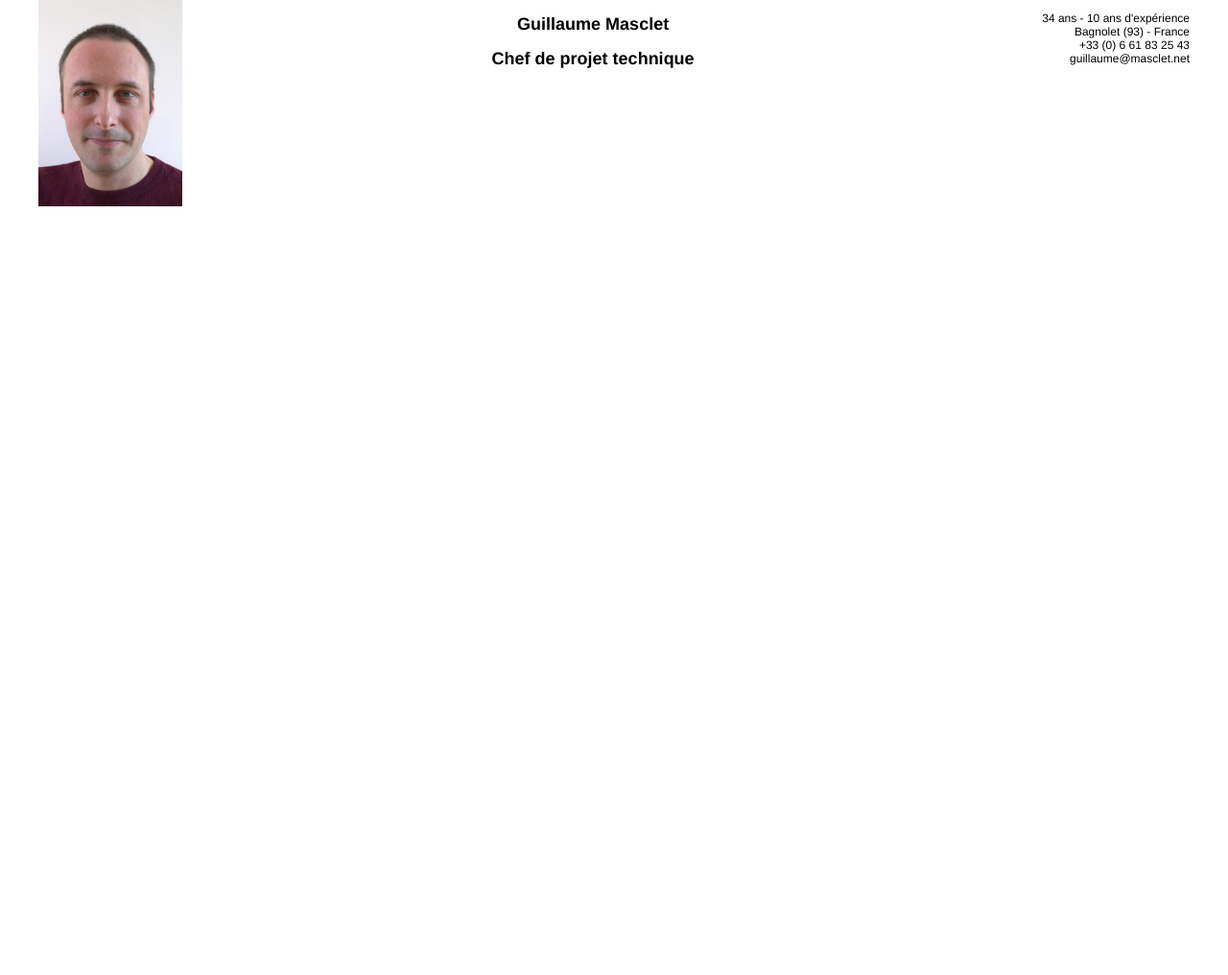
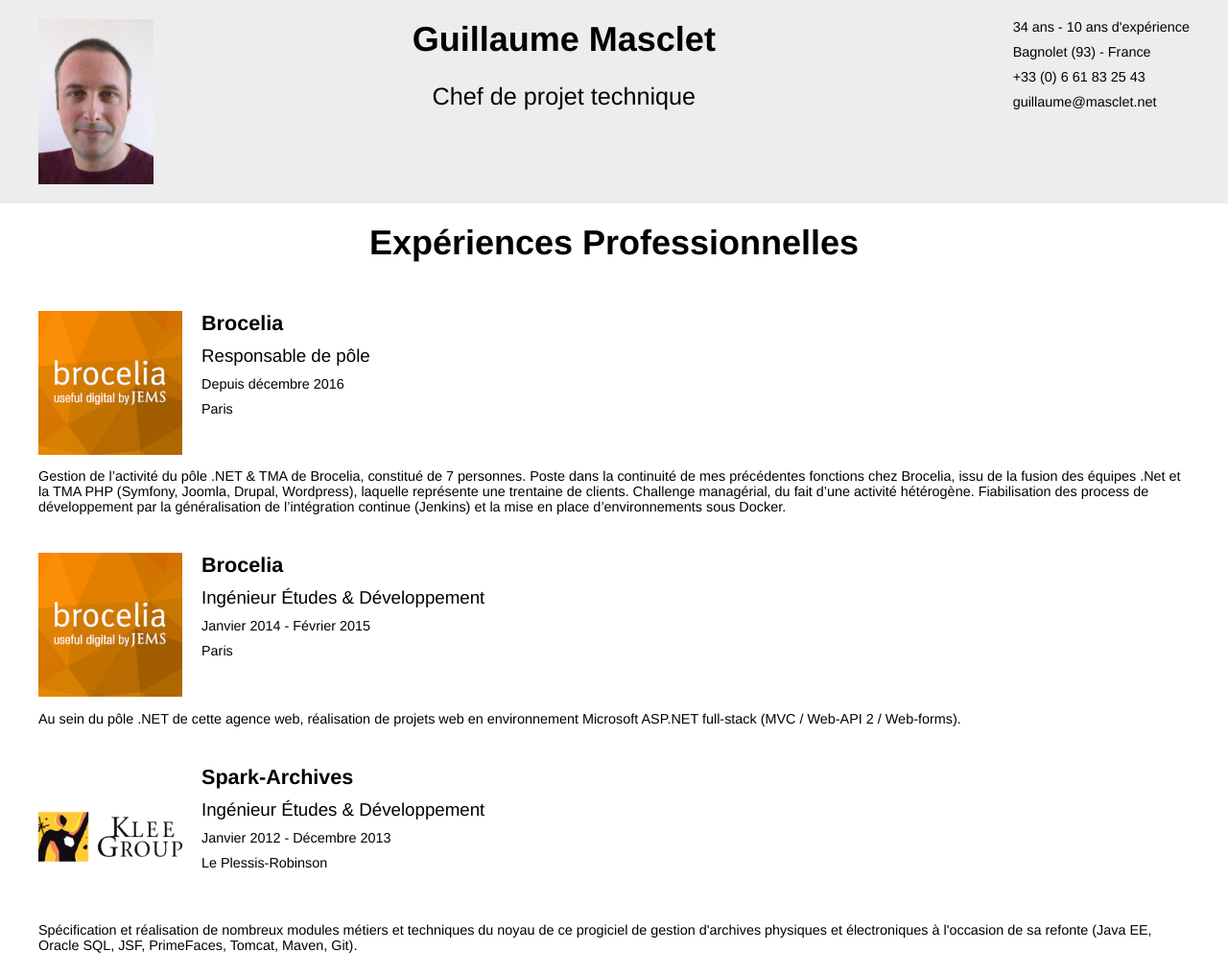
Before and after one commit to gmasclet/guillaume.masclet.net, a website: page src/index.html in a window 1280 px wide. Shown: the top 1016 px of the page at 96% size. Before the commit the page ends 800 px from the top, so only its background shows below. Drawn offline with nearby package versions, Linux system fonts and the light colour scheme; files that its build step writes are made by us from their sources.

Commit message:
Met en place la mise en forme générale

```diff
--- a/src/index.html
+++ b/src/index.html
@@ -1,26 +1,120 @@
 <!DOCTYPE html>
 <html>
+
 <head>
   <meta charset="utf-8">
   <title>Guillaume Masclet</title>
   <link rel="stylesheet" href="style.css">
 </head>
+
 <body>
   <header>
+    <div class="container">
       <img src="images/guillaume.jpg" alt="Guillaume Masclet" />
-      <section>
+      <div>
         <h1>Guillaume Masclet</h1>
-        <h2>Chef de projet technique</h2>
-      </section>
+        <div class="subtitle">Chef de projet technique</div>
+      </div>
       <ul>
-        <li><i class="fas fa-male"></i> 34 ans - 10 ans d'expérience</li>
-        <li><i class="fas fa-home"></i> Bagnolet (93) - France</li>
-        <li><i class="fas fa-phone-alt"></i> +33 (0) 6 61 83 25 43</li>
-        <li><i class="fas fa-envelope"></i> guillaume@masclet.net</li>
+        <li><i class="fas fa-fw fa-male"></i> 34 ans - 10 ans d'expérience</li>
+        <li><i class="fas fa-fw fa-home"></i> Bagnolet (93) - France</li>
+        <li><i class="fas fa-fw fa-phone-alt"></i> +33 (0) 6 61 83 25 43</li>
+        <li><i class="fas fa-fw fa-envelope"></i> guillaume@masclet.net</li>
       </ul>
+    </div>
   </header>
   <main>
+    <article>
+      <div class="container">
+        <h2>Expériences Professionnelles</h2>
 
+        <section>
+          <div class="section-title">
+            <img src="images/brocelia.jpg" alt="Brocelia" />
+            <div>
+              <h3>Brocelia</h3>
+              <div class="job-title">Responsable de pôle</div>
+              <div class="timespan"><i class="fas fa-fw fa-hourglass-half"></i> Depuis décembre 2016</div>
+              <div class="location"><i class="fas fa-fw fa-map-marker-alt"></i> Paris</div>
+            </div>
+          </div>
+
+          <p>
+            Gestion de l’activité du pôle .NET & TMA de Brocelia, constitué de 7 personnes. Poste dans la continuité de mes
+            précédentes fonctions chez Brocelia, issu de la fusion des équipes .Net et la TMA PHP (Symfony, Joomla, Drupal,
+            Wordpress), laquelle représente une trentaine de clients. Challenge managérial, du fait d’une activité
+            hétérogène. Fiabilisation des process de développement par la généralisation de l’intégration continue (Jenkins)
+            et la mise en place d’environnements sous Docker.
+          </p>
+        </section>
+
+        <section>
+          <div class="section-title">
+            <img src="images/brocelia.jpg" alt="Brocelia" />
+            <div>
+              <h3>Brocelia</h3>
+              <div class="job-title">Ingénieur Études & Développement</div>
+              <div class="timespan"><i class="fas fa-fw fa-hourglass-half"></i> Janvier 2014 - Février 2015</div>
+              <div class="location"><i class="fas fa-fw fa-map-marker-alt"></i> Paris</div>
+            </div>
+          </div>
+
+          <p>
+            Au sein du pôle .NET de cette agence web, réalisation de projets web en environnement Microsoft
+            ASP.NET full-stack (MVC / Web-API 2 / Web-forms).
+          </p>
+        </section>
+
+        <section>
+          <div class="section-title">
+            <img src="images/klee.png" alt="Klee Group" />
+            <div>
+              <h3>Spark-Archives</h3>
+              <div class="job-title">Ingénieur Études & Développement</div>
+              <div class="timespan"><i class="fas fa-fw fa-hourglass-half"></i> Janvier 2012 - Décembre 2013</div>
+              <div class="location"><i class="fas fa-fw fa-map-marker-alt"></i> Le Plessis-Robinson</div>
+            </div>
+          </div>
+
+          <p>
+            Spécification et réalisation de nombreux modules métiers et techniques du noyau de ce progiciel de gestion
+            d'archives physiques et électroniques à l'occasion de sa refonte (Java EE, Oracle SQL, JSF, PrimeFaces, Tomcat,
+            Maven, Git).
+          </p>
+        </section>
+      </div>
+    </article>
+
+    <article>
+      <div class="container">
+        <h2>Formation</h2>
+
+        <section>
+          <div class="section-title">
+            <img src="images/telecom.jpg" alt="Telecom ParisTech" />
+            <div>
+              <h3>Télécom ParisTech</h3>
+              <div class="job-title">Mastère Spécialisé Ingénierie du Logiciel</div>
+              <div class="timespan"><i class="fas fa-fw fa-hourglass-half"></i> 2010 - 2011</div>
+              <div class="location"><i class="fas fa-fw fa-map-marker-alt"></i> Paris</div>
+            </div>
+          </div>
+        </section>
+
+        <section>
+          <div class="section-title">
+            <img src="images/arts-et-metiers.jpg" alt="Arts et Métiers ParisTech" />
+            <div>
+              <h3>Arts et Métiers ParisTech</h3>
+              <div class="job-title">Ingénieur ENSAM</div>
+              <div class="timespan"><i class="fas fa-fw fa-hourglass-half"></i> 2007 - 2010</div>
+              <div class="location"><i class="fas fa-fw fa-map-marker-alt"></i> Lille, Paris</div>
+            </div>
+          </div>
+        </section>
+      </div>
+    </article>
   </main>
 </body>
+
 </html>
--- a/src/scss/style.scss
+++ b/src/scss/style.scss
@@ -1,22 +1,96 @@
 body {
   font-family: 'Helvetica', 'Arial', sans-serif;
   color: #000000;
-    font-size: 9pt;
-    background-color: #FFFFFF;
+  font-size: 90%;
+  background-color: #ededed;
+  margin: 0;
+}
+
+.container {
   max-width: 1200px;
   margin: 0 auto;
 }
 
-header {
-  display: flex;
-  justify-content: space-between;
+h1 {
+  font-size: 2.5em;
+  text-align: center;
+  margin-top: 0;
+}
 
-  section  {
+.subtitle {
+  font-size: 1.75em;
   text-align: center;
 }
 
+h2 {
+  font-size: 2.5em;
+  text-align: center;
+  margin-top: 0;
+}
+
+h3 {
+  font-size: 1.5em;
+  margin: 0;
+}
+
+.job-title {
+  font-size: 1.3em;
+}
+
+header {
+  padding: 20px 0;
+  background-color: #ededed;
+
+  img {
+    width: 120px;
+  }
+
+  .container {
+    display: flex;
+    justify-content: space-between;
+  }
+
+  ul {
+    margin-top: 0;
+
     li {
       list-style: none;
-    text-align: right;
+      margin-bottom: 10px;
     }
   }
+}
+
+main {
+  article {
+    padding: 20px 0;
+  }
+
+  article:nth-child(odd) {
+    background-color: #ffffff;
+  }
+
+  article:nth-child(even) {
+    background-color: #d0d0d0;
+  }
+
+  section {
+    padding: 20px 0;
+  }
+
+  section p:last-child {
+    margin-bottom: 0;
+  }
+
+  .section-title {
+    display: flex;
+
+    div div {
+      margin: 10px 0;
+    }
+
+    img {
+      width: 150px;
+      margin-right: 20px;
+    }
+  }
+}
```
Also changed, not shown: src/images/arts-et-metiers.jpg (added), src/images/brocelia.jpg (added), src/images/klee.png (added), src/images/telecom.jpg (added). Lines whose indentation alone changed are shown as unchanged.
